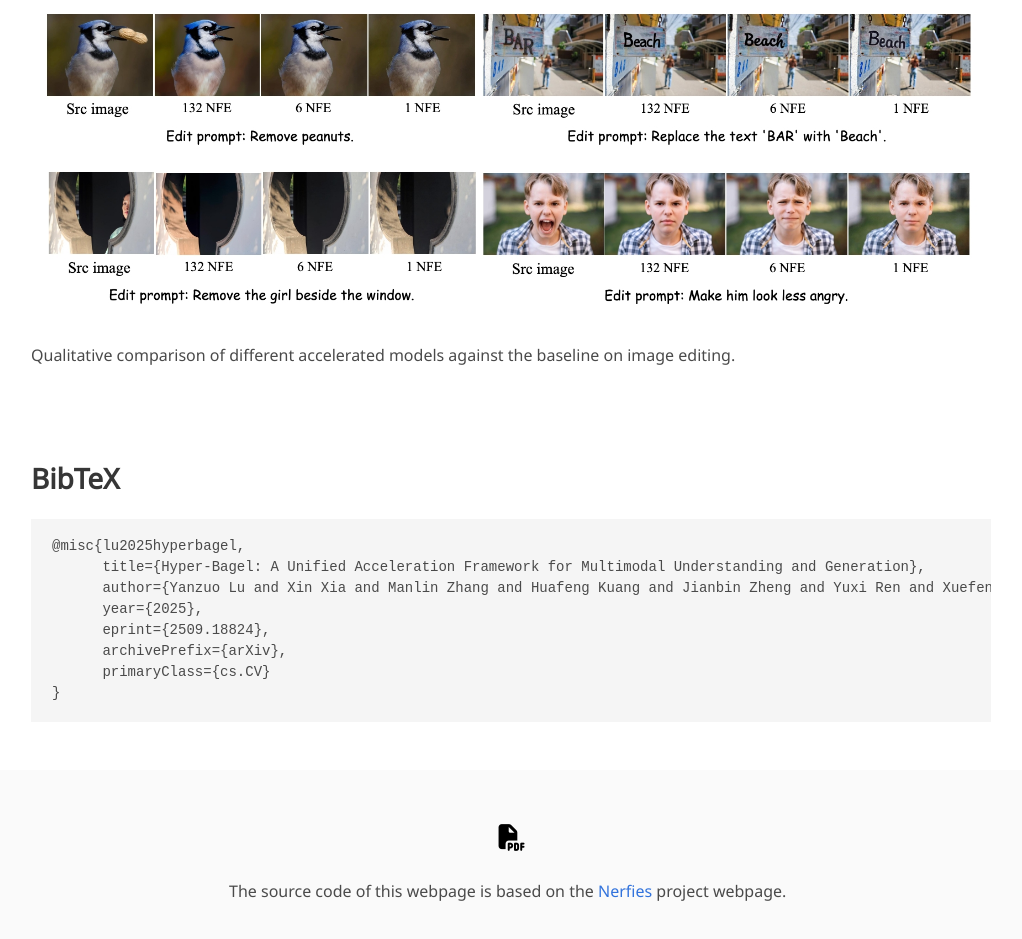
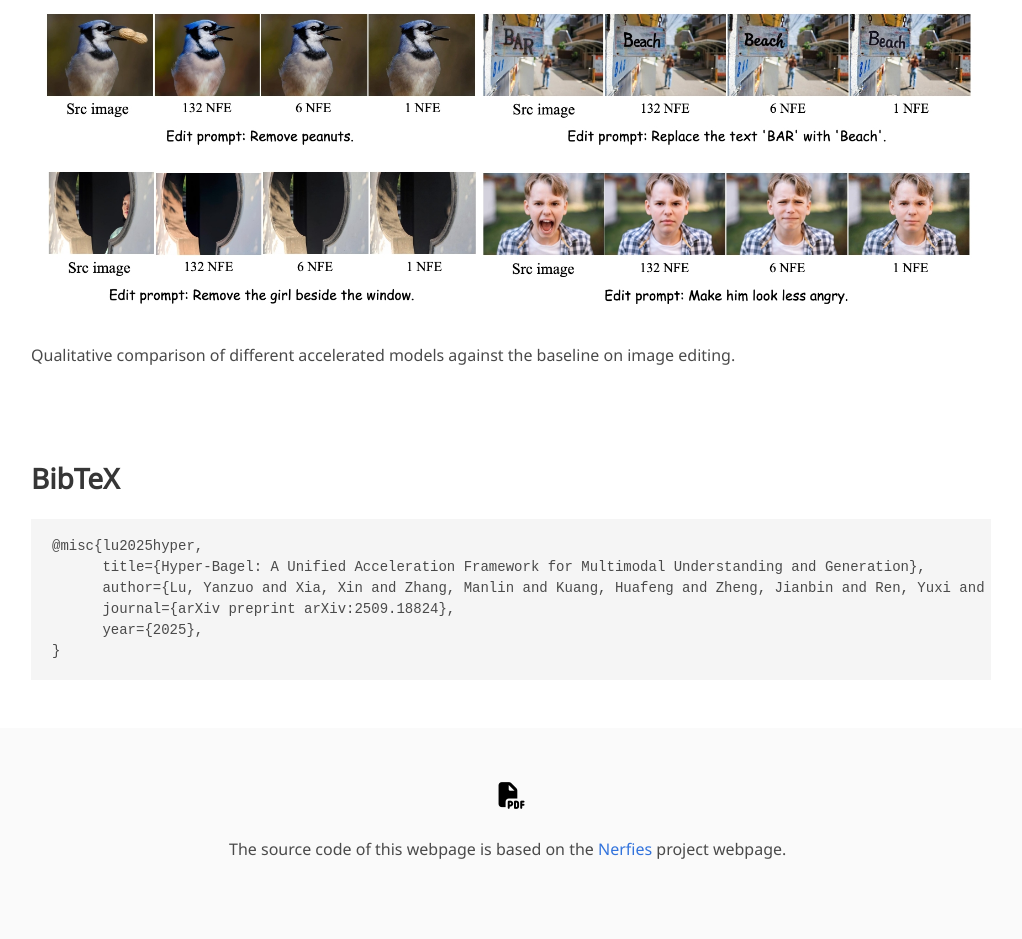
Before and after one commit to Hyper-Bagel/Hyper-Bagel, a plain HTML site: page index.html in a window 1280 px wide. Shown: the part 6009-6948 px from the top of the page, without its empty margins (129-1151 px from the left). Drawn offline with Linux system fonts and the light colour scheme; some icons are missing; a web font is replaced by a local one.

Commit message:
Update index.html

```diff
--- a/index.html
+++ b/index.html
@@ -216,13 +216,11 @@ By combining advanced adversarial distillation with human feedback learning, thi
 <section class="section" id="BibTeX">
   <div class="container content is-max-desktop">
     <h2 class="title">BibTeX</h2>
-    <pre><code>@misc{lu2025hyperbagel,
+    <pre><code>@misc{lu2025hyper,
       title={Hyper-Bagel: A Unified Acceleration Framework for Multimodal Understanding and Generation},
-      author={Yanzuo Lu and Xin Xia and Manlin Zhang and Huafeng Kuang and Jianbin Zheng and Yuxi Ren and Xuefeng Xiao},
+      author={Lu, Yanzuo and Xia, Xin and Zhang, Manlin and Kuang, Huafeng and Zheng, Jianbin and Ren, Yuxi and Xiao, Xuefeng},
+      journal={arXiv preprint arXiv:2509.18824},
       year={2025},
-      eprint={2509.18824},
-      archivePrefix={arXiv},
-      primaryClass={cs.CV}
 }</code></pre>
   </div>
 </section>
```
